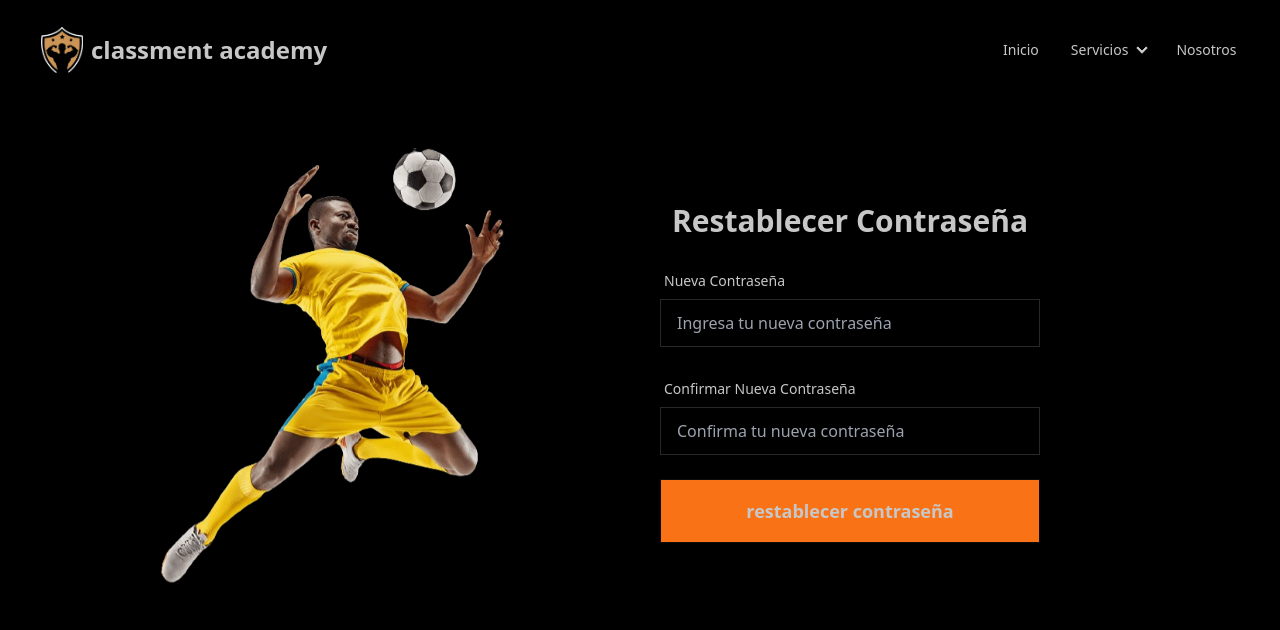
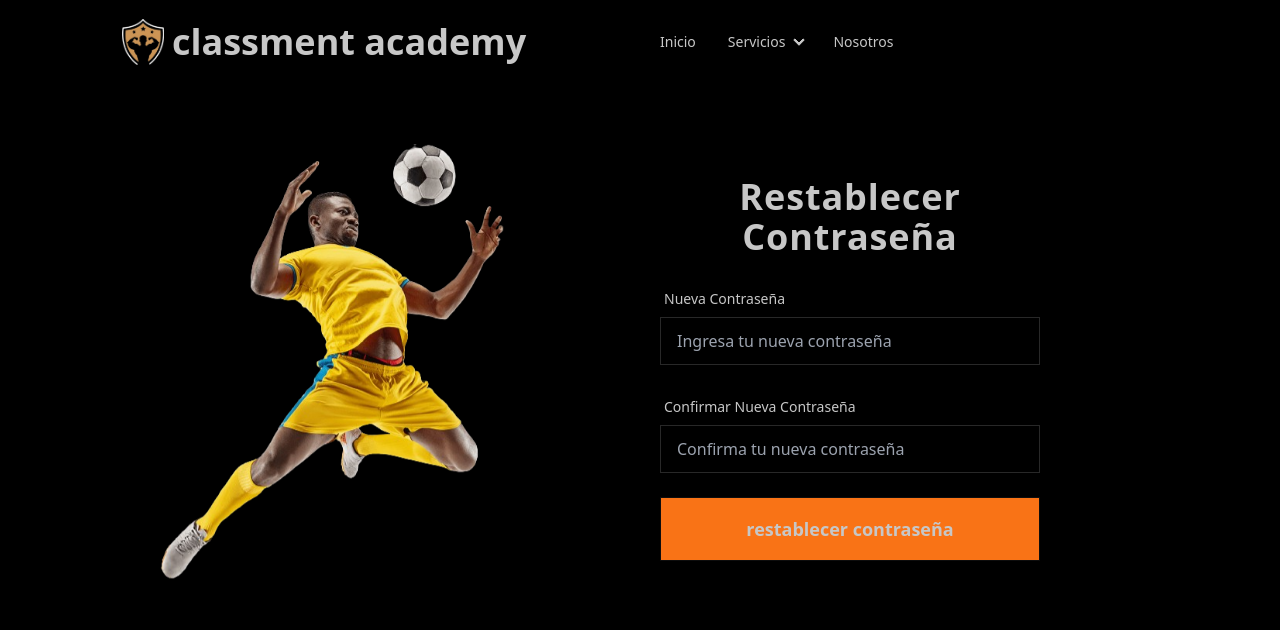
Before and after one commit to KevinAlejandroParra/clasmment-academy, a PHP site: page /PHP/reset_password.php in a window 1280 px wide. Shown: the top 630 px of the page. Run offline with PHP 8.4, Linux system fonts and the light colour scheme; some libraries are stand-ins or nearby versions.

Commit message:
changfes

```diff
--- a/PHP/reset_password.php
+++ b/PHP/reset_password.php
@@ -60,32 +60,50 @@ if ($_SERVER['REQUEST_METHOD'] == 'POST') {
     </head>
     <body>
     <body class="bg-black min-h-screen relative overflow-hidden justify-center">
-    <!-- Barra de navegación -->
-    <div class="container mx-auto p-4">
-      <div class="navbar bg-transparent flex justify-between">
-        <div class="navbar-start">
-          <a href="index.php" class="btn btn-ghost">
+
+  <!-- Navbar -->
+  <div class="navbar bg-transparent py-4 backdrop-blur-md bg-opacity-50 fixed top-0 left-0 right-0 z-50 shadow-lg">
+    <div class="navbar-start flex justify-center">
+      <div class="dropdown">
+        <div tabindex="0" role="button" class="btn btn-ghost lg:hidden">
+          <svg xmlns="http://www.w3.org/2000/svg" class="h-5 w-5" fill="none" viewBox="0 0 24 24" stroke="currentColor">
+            <path stroke-linecap="round" stroke-linejoin="round" stroke-width="2" d="M4 6h16M4 12h8m-8 6h16" />
+          </svg>
+        </div>
+        <ul tabindex="0" class="menu menu-sm dropdown-content bg-base-100 rounded-box z-[1] mt-3 w-52 p-2 shadow">
+          <li><a href="../index.php">Inicio</a></li>
+          <li>
+            <a>Servicios</a>
+            <ul class="p-2">
+              <li><a href="../index.php#title-schools">Escuelas</a></li>
+              <li><a href="../index.php#title-courses">Cursos</a></li>
+              </ul>
+          </li>
+          <li><a href="../index.php#nosotros">Nosotros</a></li>
+        </ul>
+      </div>
+      <a href="../index.php" class="btn btn-ghost">
         <img src="../IMG/logo.png" alt="logo" class="w-f h-full" data-aos="zoom-in">
-            <h1 class="text-2xl font-bold" data-aos="zoom-in">Classment Academy</h1>
+        <h1 class="text-4xl font-bold" data-aos="zoom-in">Classment Academy</h1>
       </a>
     </div>
-        <div class="navbar-end hidden lg:flex pl-10pr-32" data-aos="zoom-in">
+    <div class="navbar-center hidden lg:flex" data-aos="zoom-in">
       <ul class="menu menu-horizontal px-1" data-aos="zoom-in">
       <li><a href="../index.php">Inicio</a></li>
       <li>
           <details>
             <summary>Servicios</summary>
-                <ul class="p-2 bg-base-100">
-                  <li><a href="escuelas.php">Escuelas</a></li>
-                  <li><a href="cursos.php">Cursos</a></li>
+            <ul class="p-2">
+            <li><a href="../index.php#title-schools">Escuelas</a></li>
+            <li><a href="../index.php#title-courses">Cursos</a></li>
             </ul>
           </details>
         </li>
-            <li><a href="nosotros.php">Nosotros</a></li>
+        <li><a href="../index.php#nosotros">Nosotros</a></li>
       </ul>
     </div>
   </div>
-    </div>
+  <main class="pt-24">
         <div class="container mx-auto p-4">
             <div class="flex items-center justify-center">
                 <div class="w-full max-w-5xl p-8">
@@ -99,7 +117,7 @@ if ($_SERVER['REQUEST_METHOD'] == 'POST') {
                             <div class="w-1/2 px-10 mt-4">
                                 <form method="POST" action="">
                                     <input type="hidden" name="token" value="<?php echo htmlspecialchars($token); ?>">
-                                    <h2 class="text-3xl font-bold text-center">Restablecer Contraseña</h2>
+                                    <h2 class="text-4xl tracking-wide font-extrabold text-center">Restablecer Contraseña</h2>
                                     <div class="form-control mt-6">
                                         <label class="label">
                                             <span class="label-text">Nueva Contraseña</span>
--- a/index.php
+++ b/index.php
@@ -271,9 +271,9 @@
   </div>
  </section>
 <section>
-  <div class="flex justify-center p-8 ">
+  <div class="flex justify-center p-8 "data-aos="fade-up" >
     <div class="grid grid-col-1 gap-4 pr-6">
-        <img class="rounded-lg"
+        <img class="rounded-lg shadow-lg shadow-orange-500/50"
           src="IMG/design/escuelanew.png"
           alt="escuela"
         />
```
Also changed, not shown: recovery.php (+9 -25 lines). Lines whose indentation alone changed are shown as unchanged.
